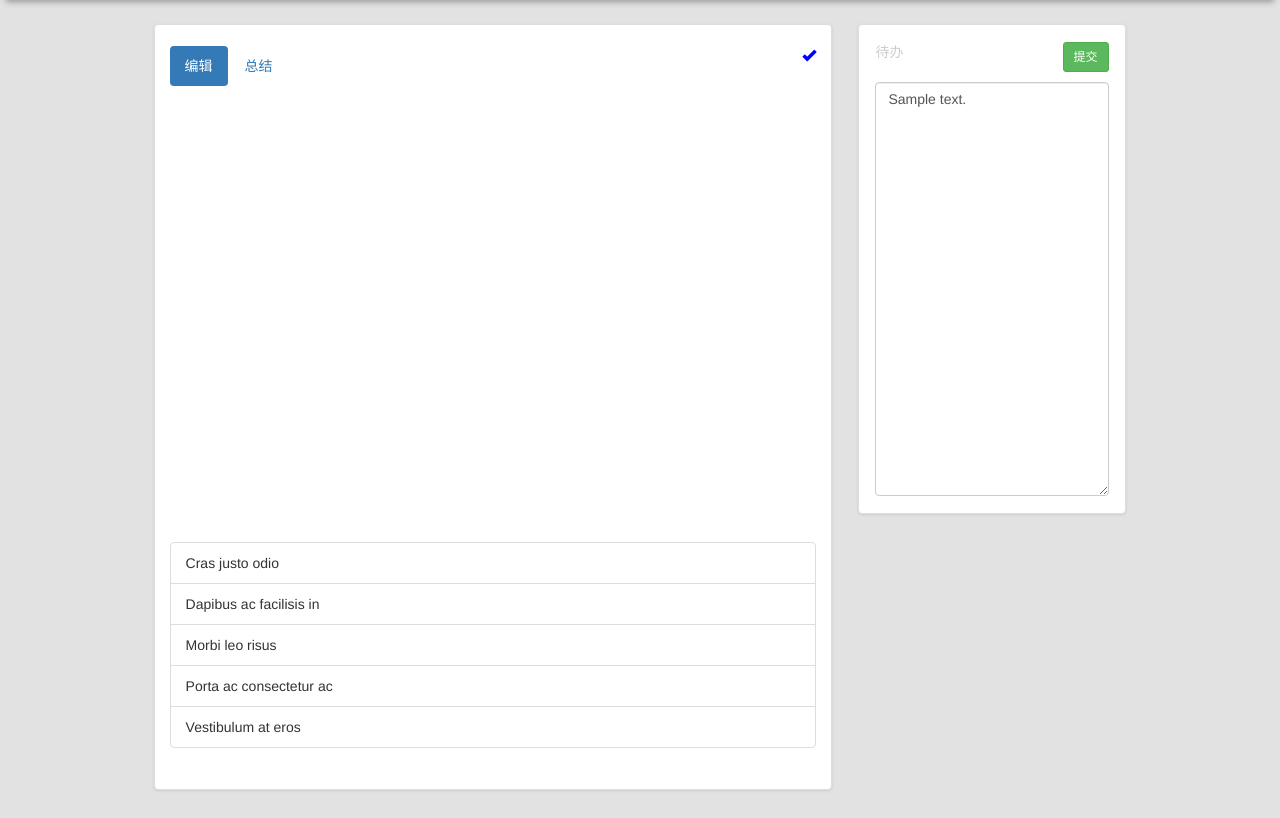
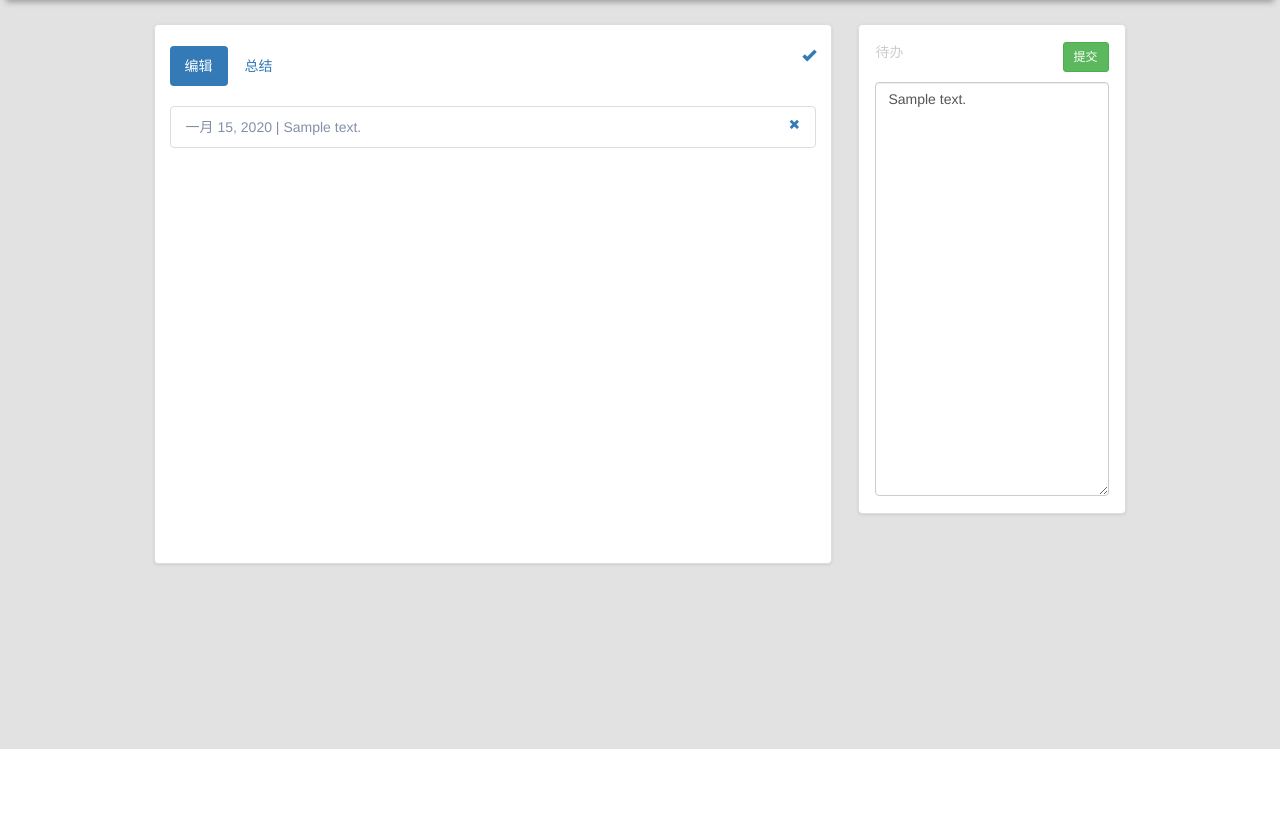
Before and after one commit to itswcg/itsMe, a Django app: template itsMe/todo/templates/todo/task.html in a window 1280 px wide. Shown: the part 51-869 px from the top of the page. After the commit the page ends 800 px from the top, so only its background shows below. Run offline with Django 3.2, Linux system fonts and the light colour scheme; the template is opened without the code that fills it: values that come from a table or form of the project are taken from there, others are empty; tables that the repository leaves empty hold one stand-in row (values such as "Sample post"); parts of the project's set-up code (start-up, migrations or seed data) failed here and were passed over; some libraries are stand-ins or nearby versions.

Commit message:
todo edit

```diff
--- a/itsMe/todo/templates/todo/task.html
+++ b/itsMe/todo/templates/todo/task.html
@@ -6,18 +6,20 @@
 {% endblock %}
 
 {% block main %}
-    <div style="float: right; color: blue"><span class="glyphicon glyphicon-ok
-glyphicon glyphicon-"></span></div>
+    <div style="float: right; color: blue"><a href="{% url 'todo' %}"><span class="glyphicon glyphicon-ok
+glyphicon glyphicon-"></span></a> </div>
+    <div style="overflow: hidden; margin-bottom: 20px">
 <ul class="nav nav-pills">
   <li role="presentation" class="active"><a href="#">编辑</a></li>
   <li role="presentation"><a href="#">总结</a></li>
-</ul>
+</ul></div>
+
     <div class="list-group">
-  <li class="list-group-item">Cras justo odio</li>
-  <li class="list-group-item">Dapibus ac facilisis in</li>
-  <li class="list-group-item">Morbi leo risus</li>
-  <li class="list-group-item">Porta ac consectetur ac</li>
-  <li class="list-group-item">Vestibulum at eros</li>
+    {% for todo in todoList %}
+        <div class="list-group-item" style="color: #8590a6">{{ todo.create_date.date }} | {{ todo }}
+            <div style="float: right; font-size: .8em; color: #e2e2e2"><a href="{% url 'todoDel' todo.id %}" ><span class="glyphicon glyphicon-remove"></span></a></div>
+        </div>
+        {% endfor %}
 </div>
 {% endblock %}
 
--- a/itsMe/todo/urls.py
+++ b/itsMe/todo/urls.py
@@ -4,7 +4,8 @@ from . import views
 urlpatterns = [
     path('', views.todoList, name='todo'),
     path('add/', views.todoAdd, name='todoAdd'),
+    path('<int:id>/del/', views.todoDelete, name='todoDel'),
     path('<int:id>/do/', views.todoFinish, name='todoFinish'),
     path('<int:id>/undo/', views.todoUnfinish, name='todoUnfinish'),
-    path('task/', views.todoTask, name='todoTask'),
+    path('edit/', views.todoTask, name='todoTask'),
 ]
```
Also changed, not shown: itsMe/todo/views.py (+10 -2 lines).
